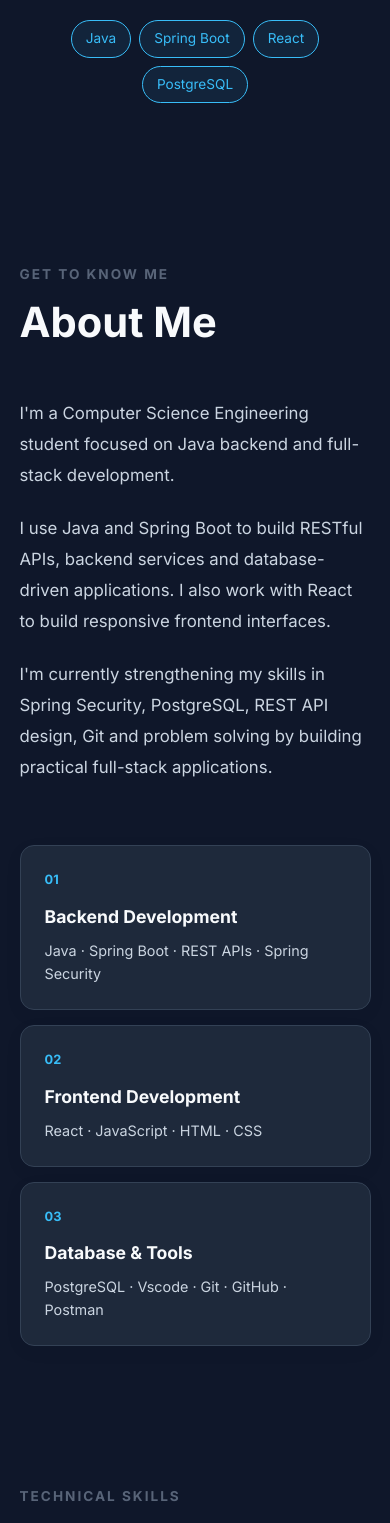
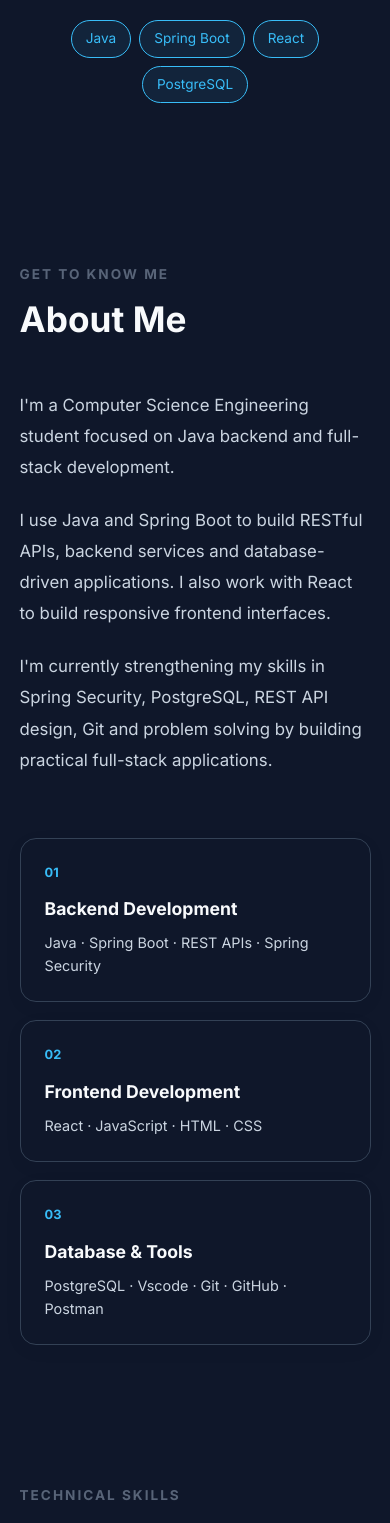
Before and after one commit to vignesh-builds/portfolio, a React (Vite) app in the folder frontend/: page / in a window 390 px wide. Shown: the part 659-2182 px from the top of the page. Built offline with nearby package versions, Linux system fonts and the light colour scheme.

Commit message:
Update About.css

```diff
--- a/frontend/src/components/About.css
+++ b/frontend/src/components/About.css
@@ -12,16 +12,33 @@
   margin: auto;
 }
 
+/* =========================
+   HEADING
+========================= */
+
 .about-heading {
   margin-bottom: 50px;
 }
 
+.about-heading .section-label {
+  margin: 0 0 12px;
+  color: #64748B;
+  font-size: 0.85rem;
+  font-weight: 700;
+  letter-spacing: 2px;
+  text-transform: uppercase;
+}
+
 .about-heading h2 {
   margin: 0;
+  color: #F8FAFC !important;
   font-size: 2.6rem;
   line-height: 1.2;
-  color: #F8FAFC !important;
 }
+
+/* =========================
+   CONTENT
+========================= */
 
 .about-content {
   display: grid;
@@ -30,63 +47,101 @@
   align-items: start;
 }
 
+/* =========================
+   ABOUT TEXT
+========================= */
+
 .about-text p {
   margin: 0 0 22px;
+
+  color: #CBD5E1 !important;
+
   font-size: 1.05rem;
   line-height: 1.85;
-  color: #CBD5E1 !important;
+
   opacity: 1;
 }
+
+/* =========================
+   FOCUS
+========================= */
 
 .about-focus {
   display: flex;
   flex-direction: column;
-  gap: 15px;
+  gap: 18px;
 }
-
 
 /* =========================
    FOCUS CARDS
+   FULL NAVY COLOR
 ========================= */
 
 .about .focus-card {
   padding: 24px;
 
-  background: #1E293B !important;
+  background: #0F172A !important;
 
   border: 1px solid #334155 !important;
+  border-radius: 16px;
 
   color: #F8FAFC !important;
+
+  transition: 0.25s ease;
 }
+
+/* =========================
+   CARD HOVER
+========================= */
+
+.about .focus-card:hover {
+  border-color: #38BDF8 !important;
+  transform: translateY(-2px);
+}
+
+/* =========================
+   NUMBER
+========================= */
 
 .about .focus-number {
   display: block;
+
   margin-bottom: 12px;
+
+  color: #38BDF8 !important;
+
   font-size: 0.8rem;
   font-weight: 700;
-
-  color: #38BDF8 !important;
 
   opacity: 1;
 }
 
+/* =========================
+   CARD TITLE
+========================= */
+
 .about .focus-card h3 {
   margin: 0 0 8px;
-  font-size: 1.1rem;
 
   color: #F8FAFC !important;
+
+  font-size: 1.1rem;
 }
+
+/* =========================
+   CARD TEXT
+========================= */
 
 .about .focus-card p {
   margin: 0;
+
+  color: #CBD5E1 !important;
+
   font-size: 0.9rem;
   line-height: 1.6;
 
-  color: #CBD5E1 !important;
-
   opacity: 1;
 }
-
 
 /* =========================
    MOBILE
@@ -102,4 +157,8 @@
     grid-template-columns: 1fr;
     gap: 40px;
   }
+
+  .about-heading h2 {
+    font-size: 2.2rem;
+  }
 }
```
